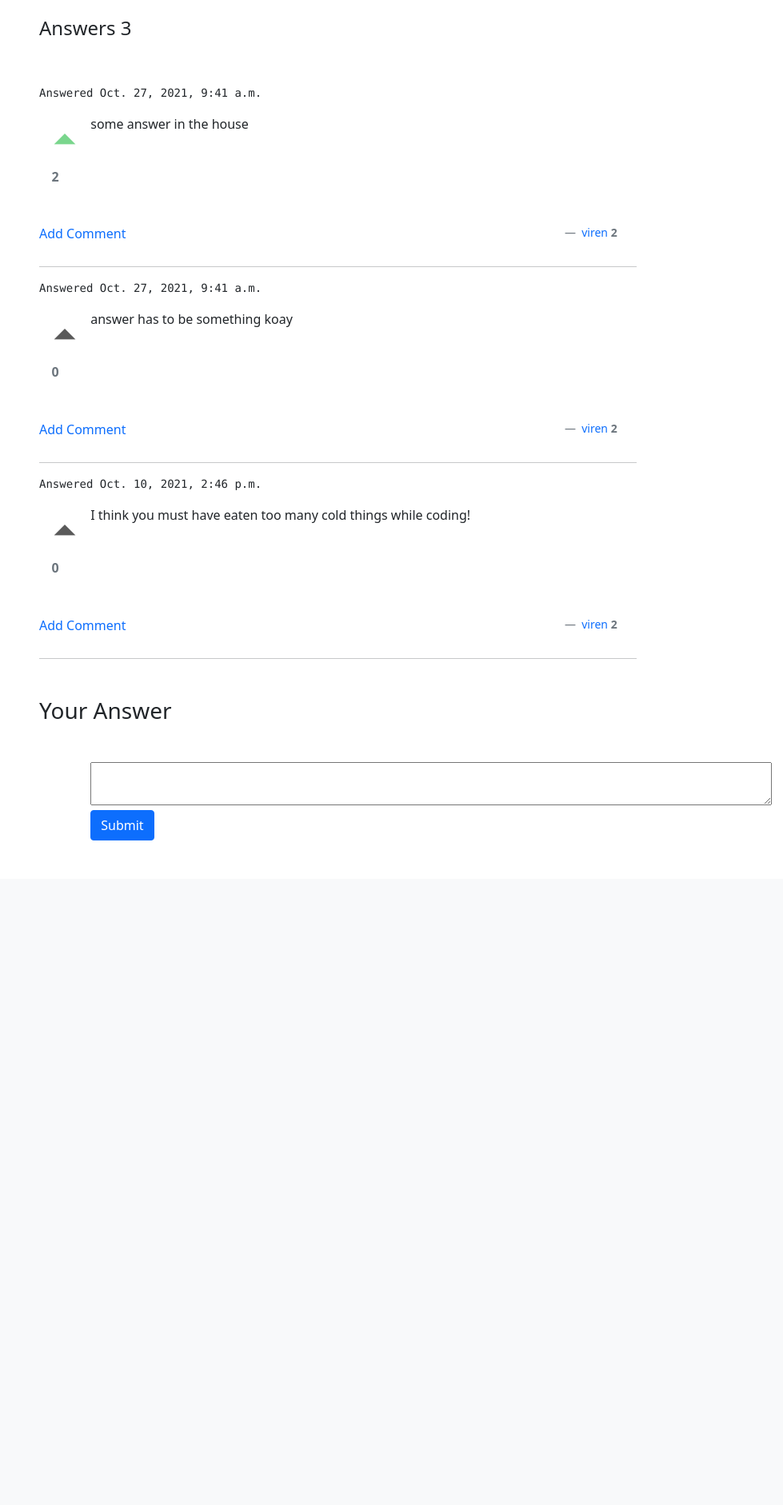
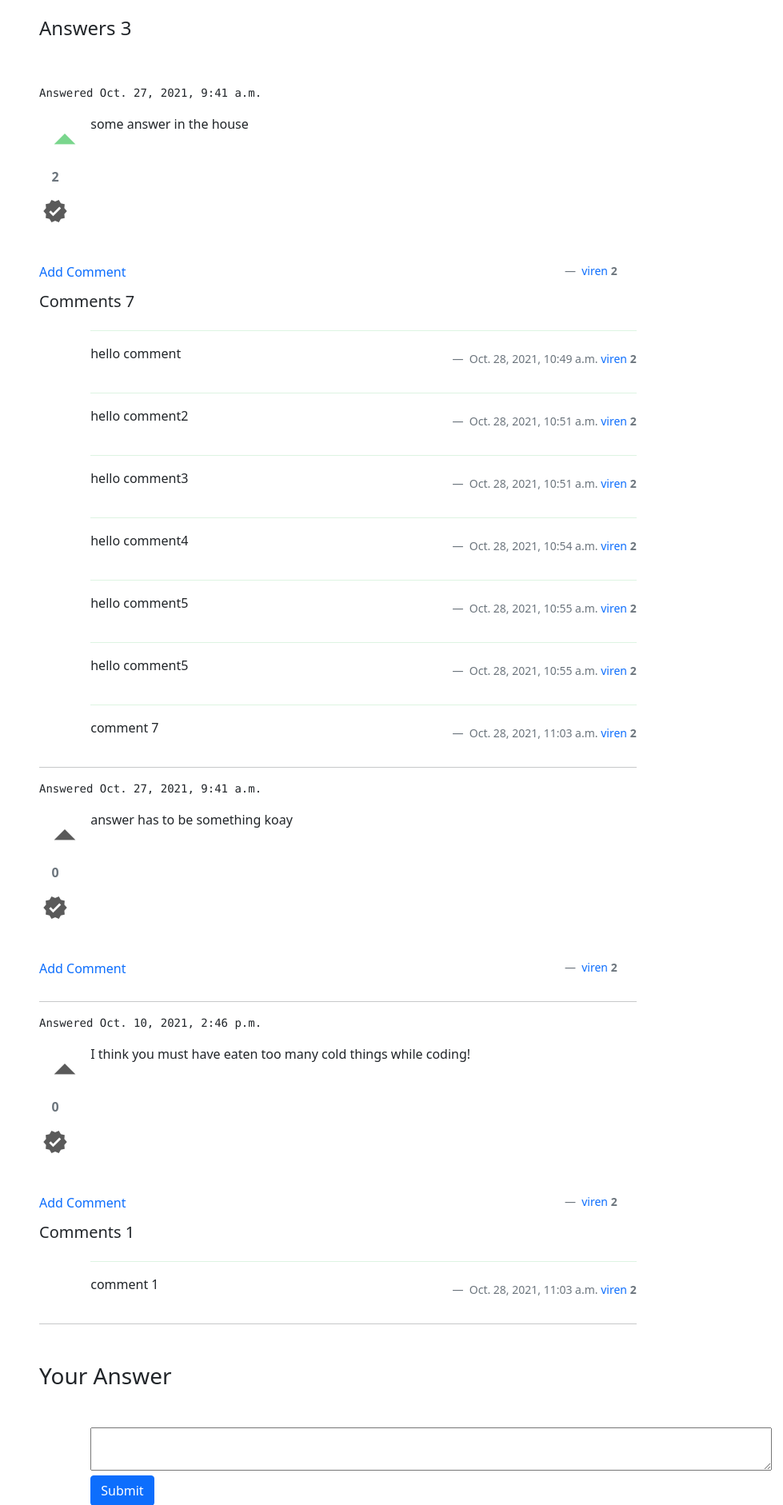
Before and after one commit to viren-vii/medsoverflow, a Django app: page /question/14 in a window 1280 px wide. Shown: the part 975-2857 px from the top of the page at 80% size, without its empty margins (301-1280 px from the left). Before the commit the page ends 2026 px from the top, so only its background shows below. Run offline with Django 3.2, Linux system fonts and the light colour scheme; a user stored in the database is signed in; data comes from the database, SQL or seed files in the repository; both versions use the stored data as it was after the commit; data that the repository does not hold is empty; some web fonts are replaced.

Commit message:
Added answer comments

```diff
--- a/mainframe/forms.py
+++ b/mainframe/forms.py
@@ -30,6 +30,14 @@ class CommentForm(ModelForm):
           'description': forms.Textarea(attrs={'rows':2, 'cols':90}),
         }
 
+class AnswerCommentForm(ModelForm):
+    class Meta:
+        model = CommentAnswer
+        fields = ['description']
+        widgets = {
+          'description': forms.Textarea(attrs={'rows':1, 'cols':40}),
+        }
+
 class CreateUserForm(UserCreationForm):
     def __init__(self, *args, **kwargs):
         super().__init__(*args, **kwargs)
--- a/mainframe/models.py
+++ b/mainframe/models.py
@@ -65,7 +65,7 @@ class Answer(models.Model):
     created_at = models.DateTimeField(auto_now=True)
     made_by = models.ForeignKey(User, on_delete=models.CASCADE)
     question = models.ForeignKey(Question, on_delete=models.CASCADE)
-
+    accepted = models.BooleanField(default=False)
     def __str__(self):
         return self.made_by.first_name
 
@@ -92,7 +92,7 @@ class CommentAnswer(models.Model):
     answer = models.ForeignKey(Answer, on_delete=models.CASCADE)
 
     def __str__(self):
-        return self.made_by.first_name
+        return self.made_by
 
 class UpvoteA(models.Model):
     answer = models.ForeignKey(Answer, on_delete=models.CASCADE)
--- a/mainframe/templates/post.html
+++ b/mainframe/templates/post.html
@@ -16,16 +16,16 @@
         <div class="col-1 text-center">
             <form action="{% url 'mainframe:upvoteQ' question.id %}" method="POST">
                 {% csrf_token %}
-                <button type="submit" name="upvoteQ" class="iconButton"><i class="material-icons {% if request.session.up %} voted {% endif %} align-middle" style="font-size: 64px;">arrow_drop_up</i></button><br>
+                <button type="submit" name="upvoteQ" class="iconButton"><i class="material-icons upvoteIcon {% if request.session.up %} voted {% endif %} align-middle" style="font-size: 64px;">arrow_drop_up</i></button><br>
             </form>
             <b class="align-middle text-secondary">{{ question.votes }}</b>
             <form action="{% url 'mainframe:downvoteQ' question.id %}" method="POST">
                 {% csrf_token %}
-                <button type="submit" name="downvoteQ" class="iconButton"><i class="material-icons {% if request.session.down %} voted {% endif %} align-middle" style="font-size: 64px;">arrow_drop_down</i></button><br>
+                <button type="submit" name="downvoteQ" class="iconButton"><i class="material-icons downvoteIcon {% if request.session.down %} voted {% endif %} align-middle" style="font-size: 64px;">arrow_drop_down</i></button><br>
             </form>
             <form id="bookmark" action="{% url 'mainframe:bookmark' question.id %}" method="POST">
                 {% csrf_token %}
-                <button type="submit" name="bookmark" class="iconButton"><i id="bookmarkIcon" class="material-icons {% if qMarked %} voted {% endif %} align-middle" style="font-size: 32px;">bookmark</i></button><br>
+                <button type="submit" name="bookmark" class="iconButton"><i id="bookmarkIcon" class="material-icons bookmarkIcon {% if qMarked %} voted {% endif %} align-middle" style="font-size: 32px;">bookmark</i></button><br>
             </form>
         </div>
         <div class="col-10">
@@ -80,9 +80,13 @@
             <div class="col-1 text-center">
                 <form class="answerUpVote" action="{% url 'mainframe:upvoteA' question.id answer.id %}" method="POST">
                     {% csrf_token %}
-                    <button type="submit" name="upvoteA" class="iconButton"><i class="material-icons {{answer.id}} {% if answer.voted %} voted {% endif %} align-middle" style="font-size: 64px;">arrow_drop_up</i></button><br>
+                    <button type="submit" name="upvoteA" class="iconButton"><i class="material-icons upvoteIcon {{answer.id}} {% if answer.voted %} voted {% endif %} align-middle" style="font-size: 64px;">arrow_drop_up</i></button><br>
                 </form>
                 <b class="{{answer.id}} align-middle text-secondary">{{ answer.votes }}</b>
+                <form action="{% url 'mainframe:acceptAnswer' answer.id question.id %}" id="acceptAnswerForm{{answer.id}}" method="POST">
+                    {% csrf_token %}
+                    <button type="submit" name="acceptAnswer" class="iconButton"><i class="material-icons mt-3 acceptAnswerIcon align-middle" style="font-size: 32px;">verified</i></button>
+                </form>
             </div>
             <div class="col-10">
                 <p>
@@ -90,15 +94,40 @@
                 </p>
             </div>
             <div class="row mt-5">
-                <div class="col-7">
-                    <a href="">Add Comment</a>
+                <div class="col-7" id="comment{{answer.id}}">
+                    <a onclick="showAnswerComment(this);" href="javascript:;">Add Comment</a>
                 </div>
+                <div class="col-7 align-center" id="acomment{{answer.id}}" style="display: none;">
+                    <form action="{% url 'mainframe:acomment' answer.id question.id %}" method="POST">
+                        {% csrf_token %}
+                        {% for f in answer.answerCommentForm %}
+                            {{f}}
+                        {% endfor %}
+                        <input type="submit" class="btn btn-primary" name="Comment" value="Comment">
+                    </form>
+                </div>
+
                 <div class="col-5 text-end blockquote-footer">
                     <a href="{% url 'mainframe:profile' answer.made_by.id %}">{{ answer.made_by }}</a>
                     <b class="text-secondary">{{ answer.made_by.name }}</b>
                     <b>{{ answer.made_by.rating }}</b>
                 </div>
             </div>
+            {% if answer.comments %}
+                <h5>Comments {{answer.comments.count}}</h5>
+            {% endif %}
+            {% for c in answer.comments %}
+                <div class="col-1"></div>
+                <div class="col-11">
+                    <hr style="border-top: 1px solid rgb(122, 214, 141);">
+                    {{ c.description }}
+                    <div class="text-end blockquote-footer">
+                        <span class="text-secondary font-weight-light">{{ c.created_at }}</span>
+                        <a href="{% url 'mainframe:profile' c.made_by.id %}">{{ c.made_by }}</a>
+                        <b>{{ c.made_by.rating }}</b>
+                    </div>
+                </div>
+            {% endfor %}
         </div>
         <hr>
     {% endfor %}
@@ -119,6 +148,7 @@
 </div>
 
 <script>
+    var accepted = '{{accepted}}'
  </script>
 
 {% endblock post %}
--- a/mainframe/urls.py
+++ b/mainframe/urls.py
@@ -40,4 +40,8 @@ urlpatterns = [
     path('bookmark/<int:qpk>', login_required(login_url='/login')(views.BookmarkClass.as_view()), name='bookmark'),
 
     path('upvoteA/<int:qpk>/<int:apk>', login_required(login_url='/login')(views.UpvoteAClass.as_view()), name='upvoteA'),
+
+    path('answerComment/<int:apk>/<int:qpk>', login_required(login_url='/login')(views.AnswerComment.as_view()), name='acomment'),
+
+    path('acceptAnswer/<int:apk>/<int:qpk>', login_required(login_url='/login')(views.AcceptAnswer.as_view()), name='acceptAnswer'),
 ]
--- a/mainframe/views.py
+++ b/mainframe/views.py
@@ -1,7 +1,7 @@
 from django.contrib import auth
 from django.db.models.query import QuerySet
 from django.http.response import HttpResponse
-from django.http import HttpResponseRedirect
+from django.http import HttpResponseRedirect, request
 from django.shortcuts import redirect, render
 from django.contrib import messages
 from django.contrib.auth import authenticate, login, logout
@@ -108,11 +108,18 @@ class Post(TemplateView):
         answerUpvotes = UpvoteA.objects.filter(by = (Home.getUser(self, request)).id)
         print(answerUpvotes)
         answerUpvotesUserId = [ x.answer for x in answerUpvotes]
+
+        isAccepted = 'no'
+
         for a in answers:
             if a in answerUpvotesUserId:
                 setattr(a, 'voted', 'True')
             answerComments = CommentAnswer.objects.filter(answer = a.id)
             setattr(a, 'comments',answerComments)
+            answerCommentForm = AnswerCommentForm()
+            setattr(a, 'answerCommentForm',answerCommentForm)
+            if a.accepted:
+                isAccepted = a.id
         context = {
             'question': question,
             'comments': comments,
@@ -121,6 +128,7 @@ class Post(TemplateView):
             'commentForm' : commentForm,
             'myuser' : Home.getUser(self, request),
             'qMarked' : qMarked,
+            'accepted' : isAccepted,
         }
         return render(request, 'post.html', context)
 
@@ -143,6 +151,33 @@ class Post(TemplateView):
             form.save()
 
         return HttpResponseRedirect(request.path_info)
+
+class AnswerComment(TemplateView):
+    def get(self, request, apk, qpk):
+        return
+    def post(self, request, apk, qpk):
+        form = AnswerCommentForm(request.POST)
+        if form.is_valid():
+            obj = form.save(commit=False)
+            obj.made_by = User.objects.get(id=Home.getUser(self, request).id)
+            obj.answer = Answer.objects.get(id=apk)
+            form.save()
+        print(request.path_info)
+        return HttpResponseRedirect('/question/'+str(qpk))
+
+
+class AcceptAnswer(TemplateView):
+    def get(self, request, apk, qpk):
+        return
+    def post(self, request, apk, qpk):
+        answer = Answer.objects.get(id=apk)
+        if answer.accepted:
+            answer.accepted = False
+        else:
+            answer.accepted = True
+
+        return HttpResponseRedirect('/question/'+str(qpk))
+
 
 class AskQuestion(TemplateView):
     form = QuestionForm()
--- a/static/css/main.css
+++ b/static/css/main.css
@@ -83,3 +83,9 @@ a {
     padding:0;
     outline: none;
 }
+.upvoteIcon:hover,
+.downvoteIcon:hover,
+.bookmarkIcon:hover,
+.acceptAnswerIcon:hover{
+    color: rgb(122, 214, 141) !important;
+}
--- a/static/js/main.js
+++ b/static/js/main.js
@@ -30,3 +30,16 @@ $('#bookmark').submit(function(e){
     });
     e.preventDefault();
 })
+
+function showAnswerComment(e){
+
+    console.log($('#a'+$(e).parent().attr('id')));
+    $(e).parent().css('display', 'none');
+    $('#a'+$(e).parent().attr('id')).css('display','');
+
+}
+
+$(window).ready(function() {
+    console.log( "ready!" );
+    console.log(accepted)
+});
```
Also changed, not shown: db.sqlite3, mainframe/migrations/0025_answer_accepted.py (added).
